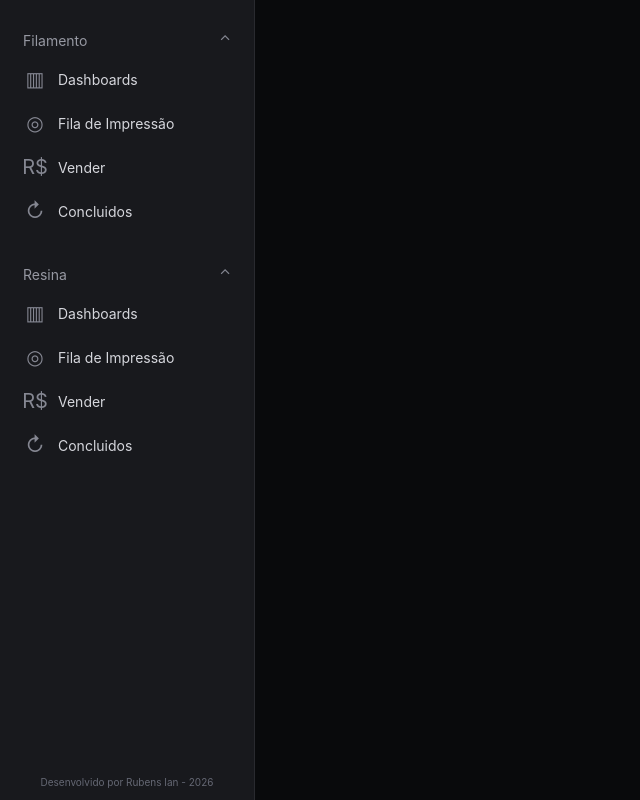
After one commit to R-Nhan/Gest-o3D, a Django app: template templates/utilitys/sidebar.html in a window 1280 px wide. The commit adds this page. Shown: the whole page, without its empty margins (0-640 px from the left). Run offline with Django 5.2, Linux system fonts and the light colour scheme; the template is opened without the code that fills it, so the values that code supplies are empty.

Commit message:
feat: sidebar teoricamente pronta

```diff
--- /dev/null
+++ b/static/css/utilitys/sidebar.css
@@ -0,0 +1,502 @@
+/* =========================================================
+   RESET
+========================================================= */
+
+* {
+    box-sizing: border-box;
+}
+
+html,
+body {
+    margin: 0;
+    padding: 0;
+    min-height: 100%;
+}
+
+body {
+    background: #090a0c;
+    color: #ffffff;
+    font-family:
+        -apple-system,
+        BlinkMacSystemFont,
+        "Segoe UI",
+        Roboto,
+        Helvetica,
+        Arial,
+        sans-serif;
+}
+
+
+/* =========================================================
+   SIDEBAR
+========================================================= */
+
+.sidebar {
+    position: fixed;
+
+    top: 0;
+    left: 0;
+
+    width: 255px;
+    height: 100vh;
+
+    background: #18191d;
+
+    border-right: 1px solid #292a2f;
+
+    color: #e5e7eb;
+
+    display: flex;
+    flex-direction: column;
+
+    padding: 0 15px;
+
+    overflow-y: auto;
+    overflow-x: hidden;
+
+    z-index: 1000;
+}
+
+
+/* =========================================================
+   LOGO
+========================================================= */
+
+.sidebar-logo {
+    height: 85px;
+
+    display: flex;
+    align-items: center;
+
+    gap: 18px;
+
+    padding: 0 8px;
+
+    flex-shrink: 0;
+}
+
+.sidebar-logo span {
+    font-size: 24px;
+    font-weight: 700;
+
+    color: #f5f5f5;
+}
+
+.logo-icon {
+    width: 22px;
+    height: 22px;
+
+    display: flex;
+    align-items: center;
+    justify-content: center;
+
+    color: #858792;
+
+    font-size: 20px;
+}
+
+
+/* =========================================================
+   SELETOR DA UNIDADE
+========================================================= */
+
+.unit-selector {
+    width: 100%;
+    height: 58px;
+
+    display: flex;
+    align-items: center;
+
+    padding: 0 8px;
+
+    margin-bottom: 5px;
+
+    border-radius: 8px;
+
+    cursor: pointer;
+
+    transition:
+        background 0.2s ease,
+        color 0.2s ease;
+}
+
+.unit-selector:hover {
+    background: #222328;
+}
+
+.unit-icon {
+    width: 34px;
+    height: 34px;
+
+    display: flex;
+    align-items: center;
+    justify-content: center;
+
+    background: #090a0c;
+
+    border-radius: 7px;
+
+    color: #ffffff;
+
+    font-size: 13px;
+    font-weight: 600;
+
+    flex-shrink: 0;
+}
+
+.unit-info {
+    flex: 1;
+
+    margin-left: 12px;
+
+    font-size: 14px;
+
+    color: #e1e2e6;
+}
+
+.arrow {
+    color: #858792;
+
+    font-size: 18px;
+
+    margin-right: 2px;
+}
+
+
+/* =========================================================
+   MENU SECTION
+========================================================= */
+
+.menu-section {
+    margin-top: 24px;
+
+    flex-shrink: 0;
+}
+
+
+/* =========================================================
+   TÍTULO DA SEÇÃO
+========================================================= */
+
+.section-title {
+    width: 100%;
+    height: 32px;
+
+    display: flex;
+    align-items: center;
+    justify-content: space-between;
+
+    padding: 0 8px;
+
+    background: transparent;
+
+    border: none;
+
+    color: #9698a2;
+
+    font-family: inherit;
+    font-size: 14px;
+
+    cursor: pointer;
+
+    text-align: left;
+
+    transition: color 0.2s ease;
+}
+
+.section-title:hover {
+    color: #ffffff;
+}
+
+
+/* =========================================================
+   SETA DA SEÇÃO
+========================================================= */
+
+.section-arrow {
+    color: #858792;
+
+    font-size: 15px;
+
+    line-height: 1;
+
+    transition:
+        transform 0.25s ease,
+        color 0.2s ease;
+}
+
+.section-title:hover .section-arrow {
+    color: #ffffff;
+}
+
+
+/* =========================================================
+   CONTEÚDO DA SEÇÃO
+========================================================= */
+
+.section-items {
+    max-height: 1000px;
+
+    overflow: hidden;
+
+    opacity: 1;
+
+    transition:
+        max-height 0.25s ease,
+        opacity 0.2s ease;
+}
+
+
+/* =========================================================
+   SEÇÃO FECHADA
+========================================================= */
+
+.menu-section.collapsed .section-items {
+    max-height: 0;
+
+    opacity: 0;
+}
+
+.menu-section.collapsed .section-arrow {
+    transform: rotate(180deg);
+}
+
+
+/* =========================================================
+   ITENS DO MENU
+========================================================= */
+
+.sidebar-item {
+    width: 100%;
+    height: 42px;
+
+    display: flex;
+    align-items: center;
+
+    gap: 13px;
+
+    padding: 0 10px;
+
+    margin: 2px 0;
+
+    border-radius: 8px;
+
+    color: #d5d6dc;
+
+    text-decoration: none;
+
+    font-size: 14px;
+
+    transition:
+        background 0.2s ease,
+        color 0.2s ease;
+}
+
+.sidebar-item:hover {
+    background: #222328;
+
+    color: #ffffff;
+}
+
+
+/* =========================================================
+   ITEM ATIVO
+========================================================= */
+
+.sidebar-item.active {
+    background: #292a2f;
+
+    color: #4094ff;
+}
+
+.sidebar-item.active:hover {
+    background: #2d2e34;
+
+    color: #4094ff;
+}
+
+
+/* =========================================================
+   ÍCONES
+========================================================= */
+
+.item-icon {
+    width: 20px;
+
+    display: flex;
+    align-items: center;
+    justify-content: center;
+
+    flex-shrink: 0;
+
+    color: #858792;
+
+    font-size: 20px;
+
+    line-height: 1;
+}
+
+.sidebar-item:hover .item-icon {
+    color: #c8c9cf;
+}
+
+.sidebar-item.active .item-icon {
+    color: #4094ff;
+}
+
+
+/* =========================================================
+   PAINEL DE CONTROLE
+========================================================= */
+
+.sidebar > .sidebar-item {
+    margin-top: 0;
+}
+
+
+/* =========================================================
+   FOOTER
+========================================================= */
+
+.sidebar-footer {
+    margin-top: auto;
+
+    padding: 20px 8px 10px;
+
+    text-align: center;
+
+    color: #656874;
+
+    font-size: 10px;
+
+    line-height: 16px;
+
+    flex-shrink: 0;
+}
+
+
+/* =========================================================
+   SCROLLBAR DA SIDEBAR
+========================================================= */
+
+.sidebar::-webkit-scrollbar {
+    width: 5px;
+}
+
+.sidebar::-webkit-scrollbar-track {
+    background: transparent;
+}
+
+.sidebar::-webkit-scrollbar-thumb {
+    background: #303138;
+
+    border-radius: 10px;
+}
+
+.sidebar::-webkit-scrollbar-thumb:hover {
+    background: #414249;
+}
+
+
+/* =========================================================
+   ÁREA PRINCIPAL
+========================================================= */
+
+.page-content {
+    margin-left: 255px;
+
+    min-height: 100vh;
+
+    padding: 40px;
+
+    background: #090a0c;
+
+    color: #ffffff;
+}
+
+
+/* =========================================================
+   TÍTULOS DA PÁGINA
+========================================================= */
+
+.page-content h1 {
+    margin: 0 0 30px;
+
+    font-size: 32px;
+
+    font-weight: 700;
+
+    color: #ffffff;
+}
+
+.page-content h2 {
+    font-size: 20px;
+
+    color: #ffffff;
+}
+
+.page-content p {
+    color: #9698a2;
+
+    font-size: 14px;
+}
+
+
+/* =========================================================
+   RESPONSIVIDADE
+========================================================= */
+
+@media (max-width: 768px) {
+
+    .sidebar {
+        width: 220px;
+    }
+
+    .page-content {
+        margin-left: 220px;
+
+        padding: 25px;
+    }
+
+    .sidebar-logo span {
+        font-size: 21px;
+    }
+
+    .sidebar-item {
+        font-size: 13px;
+    }
+}
+
+
+/* =========================================================
+   TELAS MUITO PEQUENAS
+========================================================= */
+
+@media (max-width: 500px) {
+
+    .sidebar {
+        width: 200px;
+
+        padding: 0 10px;
+    }
+
+    .page-content {
+        margin-left: 200px;
+
+        padding: 20px;
+    }
+
+    .sidebar-logo {
+        padding: 0 5px;
+
+        gap: 12px;
+    }
+
+    .sidebar-logo span {
+        font-size: 20px;
+    }
+
+    .unit-info {
+        font-size: 13px;
+    }
+}
--- a/templates/home.html
+++ b/templates/home.html
@@ -6,6 +6,7 @@
     <title>Homepage</title>
 </head>
 <body>
-    <h1>a</h1>
+    {% include "utilitys/sidebar.html" %}
+    <h1>aaaaaaaaaaaaaaaaaaaaaaaa</h1>
 </body>
 </html>
--- a/templates/registration/login.html
+++ b/templates/registration/login.html
@@ -5,7 +5,7 @@
 <head>
 <meta charset="UTF-8">
 <title>Login</title>
-<link rel="stylesheet" href="{% static 'css/style.css' %}">
+<link rel="stylesheet" href="{% static 'css/registration/style.css' %}">
 </head>
 
 <body>
--- /dev/null
+++ b/templates/utilitys/sidebar.html
@@ -0,0 +1,187 @@
+{% load static %}
+
+<!DOCTYPE html>
+<html lang="en">
+
+<head>
+    <meta charset="UTF-8">
+    <meta name="viewport" content="width=device-width, initial-scale=1.0">
+    <title>Document</title>
+    <link rel="stylesheet" href="{% static 'css/utilitys/sidebar.css' %}">
+</head>
+
+<body>
+    <aside class="sidebar">
+        <div class="menu-section">
+
+            <button type="button" class="section-title" onclick="toggleSection(this)">
+
+                <span>
+                    Filamento
+                </span>
+
+                <span class="section-arrow">
+                    ⌃
+                </span>
+
+            </button>
+
+
+            <div class="section-items">
+
+                <a href="{% url 'home' %}" class="sidebar-item{% if request.resolver_match.url_name == 'home' %} active{% endif %}">
+
+                    <span class="item-icon">
+                        ▥
+                    </span>
+
+                    <span>
+                        Dashboards
+                    </span>
+
+                </a>
+
+
+                <a href="#" class="sidebar-item">
+
+                    <span class="item-icon">
+                        ◎
+                    </span>
+
+                    <span>
+                        Fila de Impressão
+                    </span>
+
+                </a>
+
+
+                <a href="#" class="sidebar-item">
+
+                    <span class="item-icon">
+                        R$
+                    </span>
+
+                    <span>
+                        Vender
+                    </span>
+
+                </a>
+
+
+                <a href="#" class="sidebar-item">
+
+                    <span class="item-icon">
+                        ↻
+                    </span>
+
+                    <span>
+                        Concluidos
+                    </span>
+
+                </a>
+
+            </div>
+
+        </div>
+
+
+        <!-- ==========================================
+         EVENTOS
+    =========================================== -->
+
+        <div class="menu-section">
+
+            <button type="button" class="section-title" onclick="toggleSection(this)">
+
+                <span>
+                    Resina
+                </span>
+
+                <span class="section-arrow">
+                    ⌃
+                </span>
+
+            </button>
+
+
+            <div class="section-items">
+
+                <a href="#" class="sidebar-item">
+
+                    <span class="item-icon">
+                        ▥
+                    </span>
+
+                    <span>
+                        Dashboards
+                    </span>
+
+                </a>
+
+
+                <a href="#" class="sidebar-item">
+
+                    <span class="item-icon">
+                        ◎
+                    </span>
+
+                    <span>
+                        Fila de Impressão
+                    </span>
+
+                </a>
+
+
+                <a href="#" class="sidebar-item">
+
+                    <span class="item-icon">
+                        R$
+                    </span>
+
+                    <span>
+                        Vender
+                    </span>
+
+                </a>
+
+
+                <a href="#" class="sidebar-item">
+
+                    <span class="item-icon">
+                        ↻
+                    </span>
+
+                    <span>
+                        Concluidos
+                    </span>
+
+                </a>
+
+            </div>
+
+        </div>
+
+        <!-- ==========================================
+         RODAPÉ
+    =========================================== -->
+
+        <div class="sidebar-footer">
+
+            Desenvolvido por Rubens Ian - 2026
+
+        </div>
+
+    </aside>
+    <script>
+        function toggleSection(button) {
+
+            const section = button.closest(".menu-section");
+
+            section.classList.toggle("collapsed");
+
+        }
+
+    </script>
+</body>
+
+</html>
```
Also changed, not shown: templates/header.html (deleted, +0 -9 lines), static/css/home.css (added), static/css/registration/style.css (renamed from static/css/style.css).
